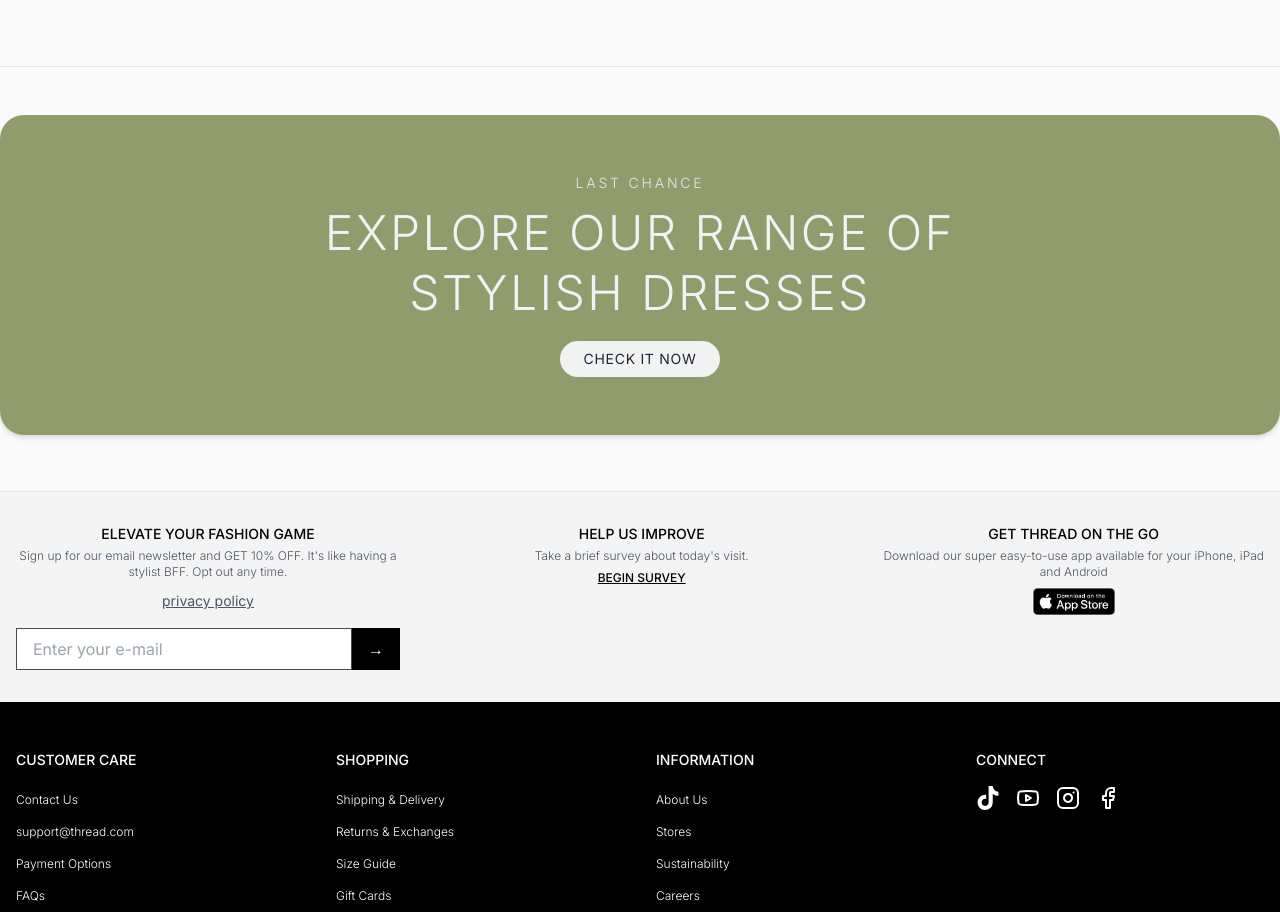
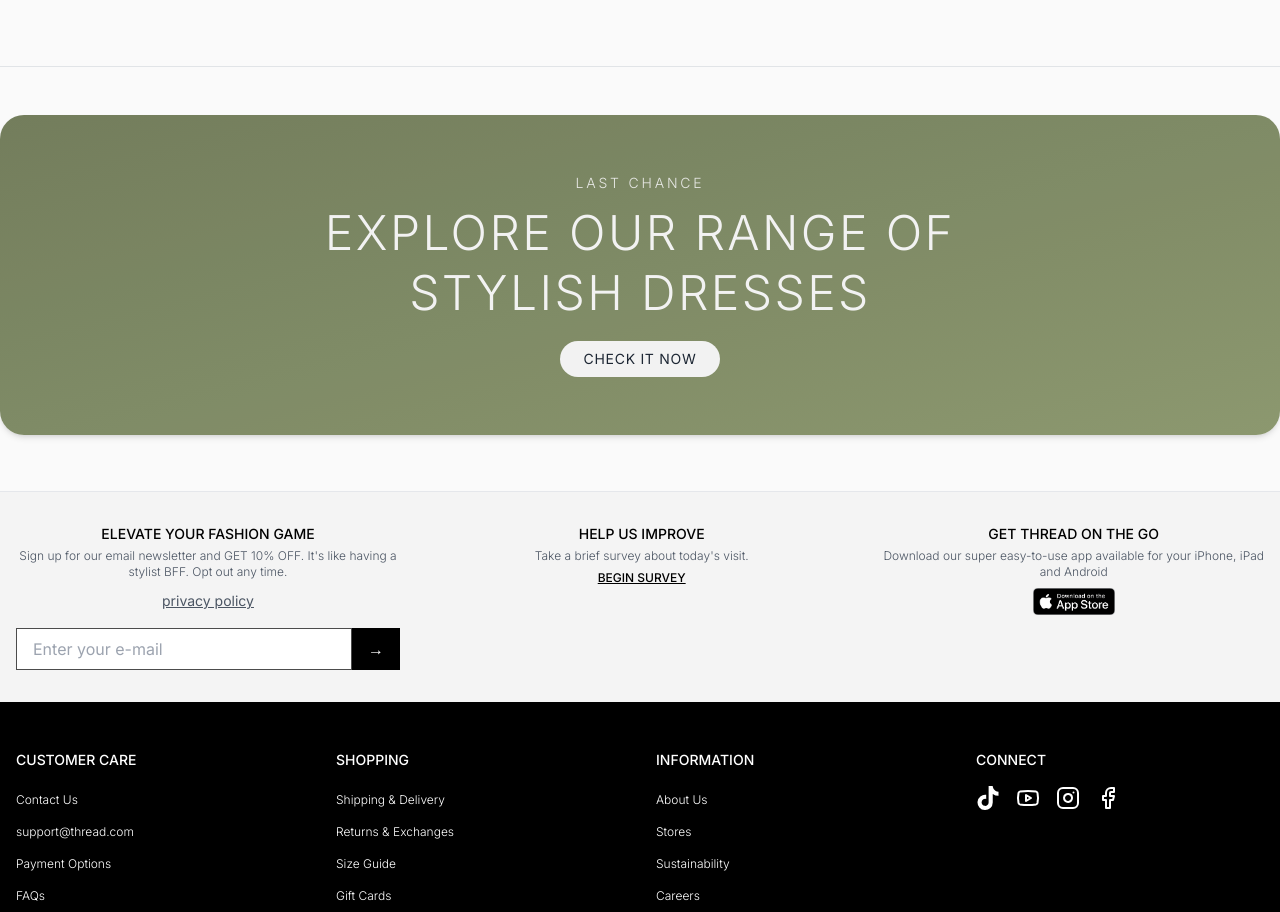
Before and after one commit to dan0dev/ecommerce-next, a Next.js app: page / in a window 1280 px wide. Shown: the part 2387-3299 px from the top of the page. Built offline with nearby package versions, Linux system fonts and the light colour scheme.

Commit message:
bg change

```diff
--- a/app/components/MiddleBanner.jsx
+++ b/app/components/MiddleBanner.jsx
@@ -2,7 +2,7 @@ const MiddleBanner = () => {
   return (
     <section className="w-full py-4 sm:py-6">
       <div className="container mx-auto">
-        <div className="bg-[#98a474] rounded-3xl overflow-hidden relative h-[320px] shadow-md">
+        <div className="bg-gradient-to-br from-[#798461] to-[#93a075] rounded-3xl overflow-hidden relative h-[320px] shadow-md">
           <div className="relative h-full flex flex-col items-center justify-center p-8 sm:p-12 text-center">
             <span className="text-white/90 text-sm tracking-[0.2em] font-light mb-4">
               LAST CHANCE
```
